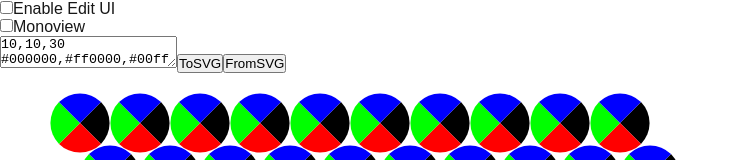
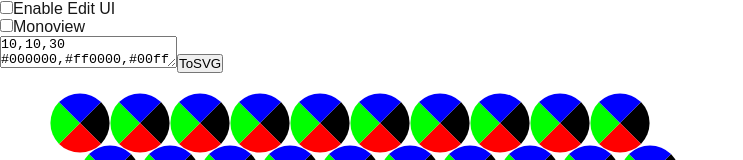
Before and after one commit to yt-koike/lentimorpho_web, a Next.js app: page / in a window 1280 px wide. Shown: the top 160 px of the page, without its empty margins (0-743 px from the left). Built offline with nearby package versions, Linux system fonts and the light colour scheme.

Commit message:
remove FromSVG button

```diff
--- a/src/app/page.tsx
+++ b/src/app/page.tsx
@@ -1,5 +1,6 @@
 "use client";
-import React, { useEffect, useState } from "react";
+import React, { useEffect,  useState } from "react";
+
 
 interface CircleInfo {
   cx: number;
@@ -17,7 +18,6 @@ interface QCircleInfo {
   thetaEnd: number;
   fill: string;
 }
-
 interface LentiCircleInfo {
   cx: number;
   cy: number;
@@ -131,6 +131,7 @@ const LentiArray = (props: LentiArrayInfo) => {
     );
   });
 };
+
 export default function Home() {
   const [cid, setCid] = useState(0);
   const [sideN, setSideN] = useState(10);
@@ -144,6 +145,13 @@ export default function Home() {
       Array(sideN * tallN).fill(["#000000", "#ff0000", "#00ff00", "#0000ff"])
     );
   }, [sideN, tallN]);
+  useEffect(()=>{
+    setText(
+      `${sideN},${tallN},${radius}\n${color2dAry
+        .map((x) => x.join(","))
+        .join("\n")}`
+    );
+  }, [sideN, tallN, radius, color2dAry])
   const [c1, setC1] = useState("");
   const [c2, setC2] = useState("");
   const [c3, setC3] = useState("");
@@ -281,17 +289,6 @@ export default function Home() {
       >
         ToSVG
       </button>
-      <button
-        onClick={function () {
-          setText(
-            `${sideN},${tallN},${radius}\n${color2dAry
-              .map((x) => x.join(","))
-              .join("\n")}`
-          );
-        }}
-      >
-        FromSVG
-      </button>
       <svg
         width="3000"
         height="3000"
@@ -310,4 +307,5 @@ export default function Home() {
       </svg>
     </div>
   );
+
 }
--- a/src/app/readImage.tsx
+++ b/src/app/readImage.tsx
@@ -10,11 +10,10 @@ export default function ReadImage() {
     }
   }
 
-  return (
-    <div className="App">
+  return (<div>
       <h2>Add Image:</h2>
       <input type="file" onChange={handleChange} />
       <img src={file} />
-    </div>
+      </div>
   );
 }
```
Also changed, not shown: package.json (+5 -4 lines), 1 other file (tests, documents, lock files or other folders).
